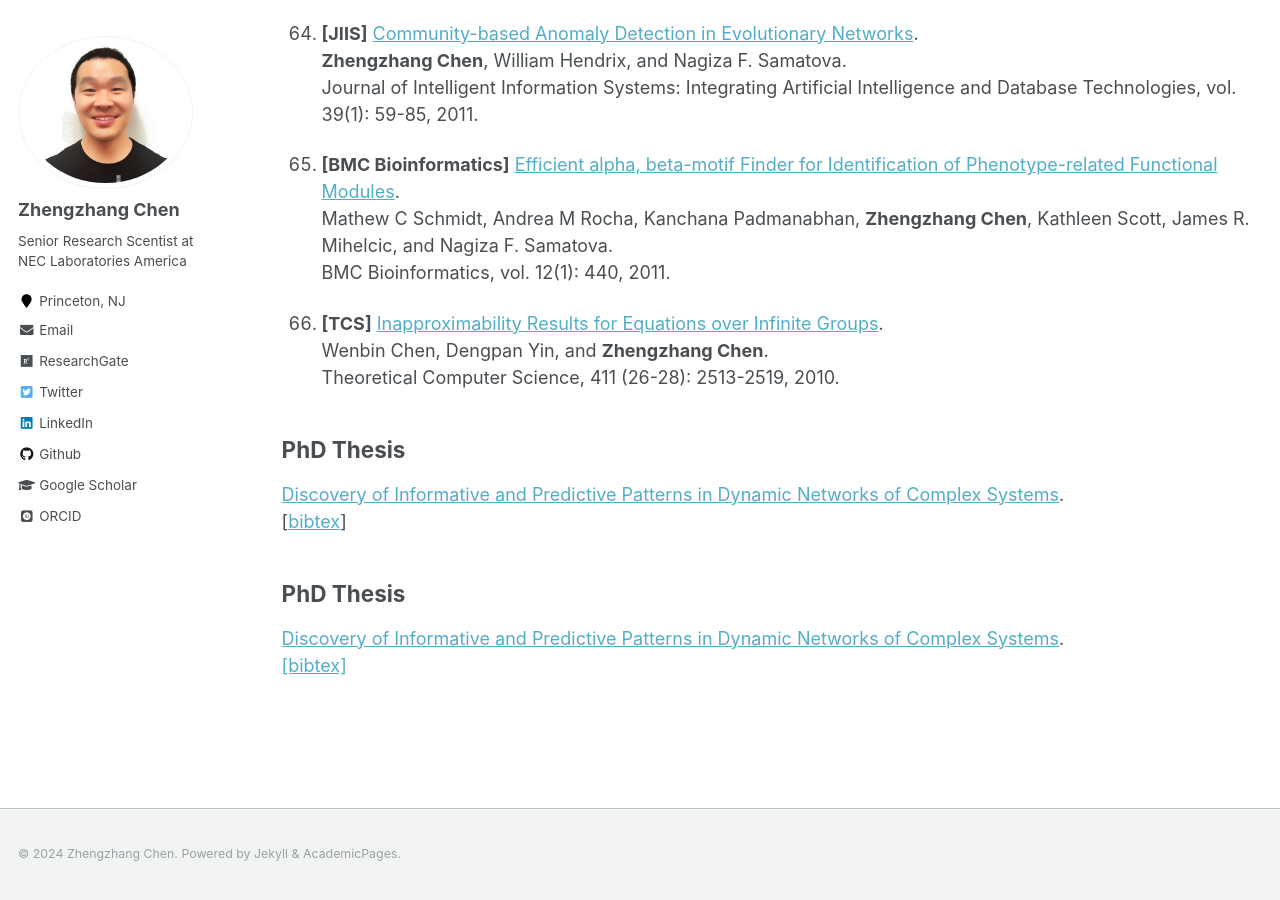
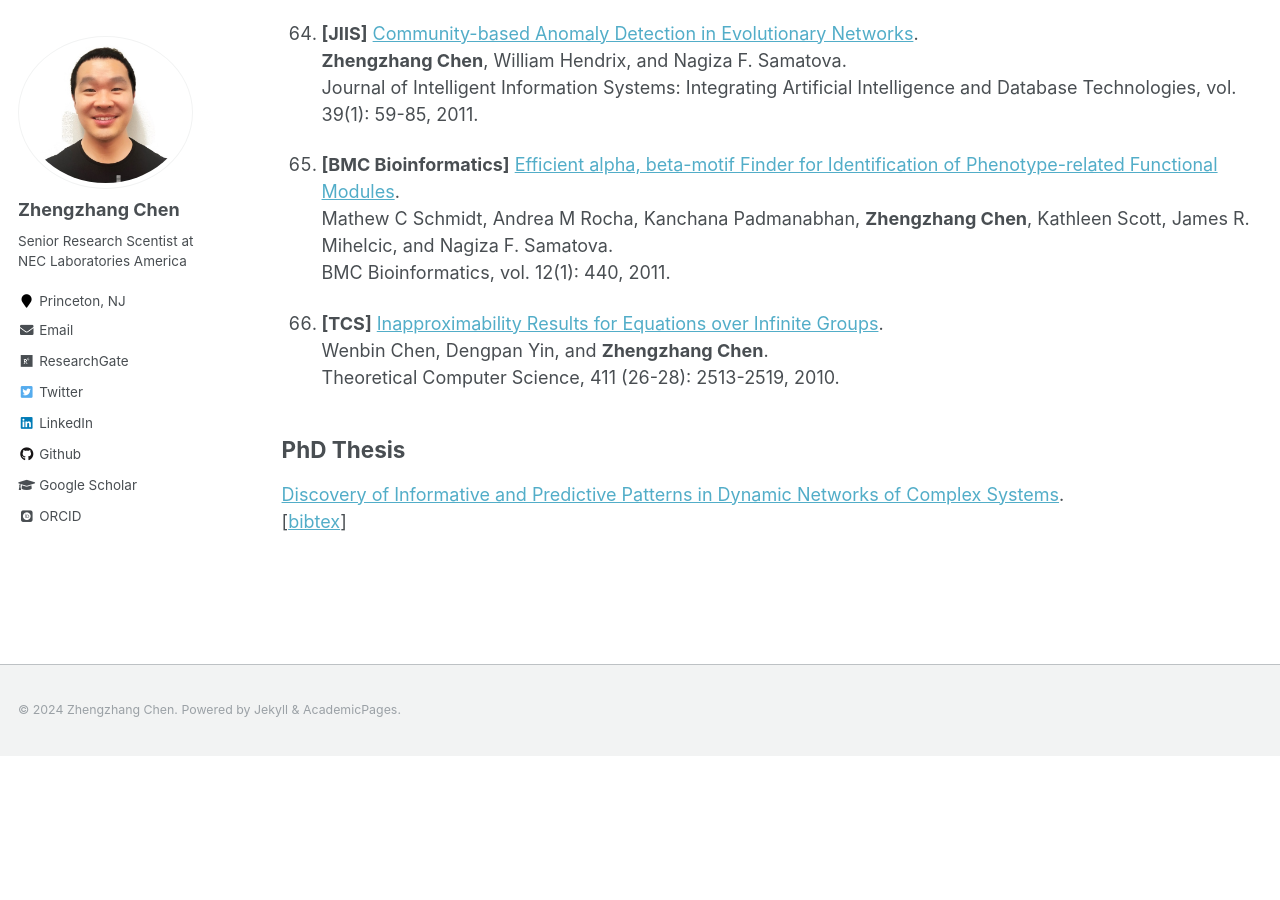
Before and after one commit to zhengzhangchen/zhengzhangchen.github.io, a Jekyll site: the page built from _pages/publications.md, in a window 1280 px wide and 900 px high, scrolled down 8962 px. Built offline with Jekyll 4.4.1, drawn with Linux system fonts in a browser that asks for light colours; some web fonts are replaced; after the commit the page ends 9718 px from its top, so only the background shows below that.

Commit message:
Update publications.md

```diff
--- a/_pages/publications.md
+++ b/_pages/publications.md
@@ -152,11 +152,3 @@ author_profile: true
 
 <h2>PhD Thesis</h2>
 <a href="https://zhengzhangchen.github.io/paper/phd_thesis_zhengzhang.pdf" target="_blank" rel="nofollow">Discovery of Informative and Predictive Patterns in Dynamic Networks of Complex Systems</a>. <br> [<a href="https://zhengzhangchen.github.io/bibtex/thesis.txt" target="_blank" rel="nofollow">bibtex</a>]
-
-
-
-
-
-
-<h2>PhD Thesis</h2>
-<a href="https://zhengzhangchen.github.io/paper/phd_thesis_zhengzhang.pdf">Discovery of Informative and Predictive Patterns in Dynamic Networks of Complex Systems</a>. <br> [\[bibtex\]](https://zhengzhangchen.github.io/bibtex/thesis.txt)
```
